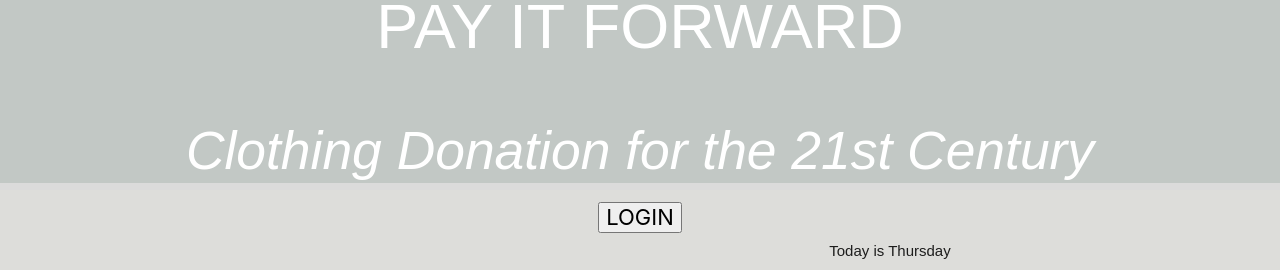
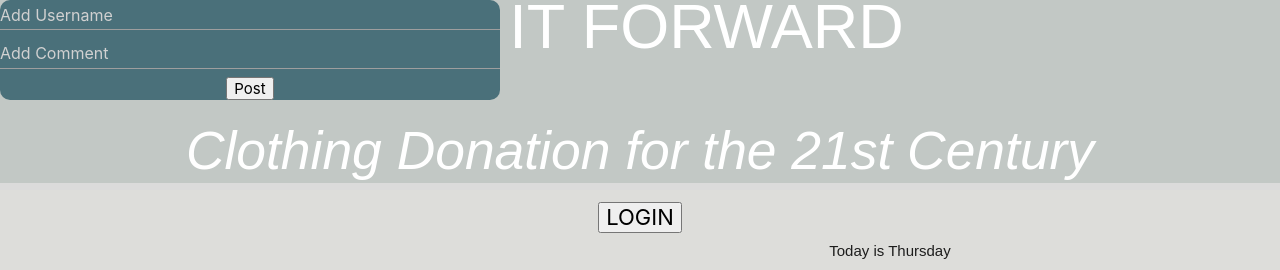
Before and after one commit to Peeterlee/payitforward, a PHP site: page / in a window 1280 px wide. Shown: the top 270 px of the page. Run offline with PHP 8.4, Linux system fonts and the light colour scheme; some libraries are stand-ins or nearby versions.

Commit message:
Comment Popup

```diff
--- a/index.html
+++ b/index.html
@@ -37,12 +37,23 @@
              </div>
             </header>
 
+            <div class="comment-form">
+                <input class="comment1" placeholder="Add Username">
+                <input class="comment1" placeholder="Add Comment">
+                <button>Post</button>
+            </div>
             <div class="post">
                 <div class="date">Today is Thursday</div>
                 <img class="post-img" src="https://cdn.pixabay.com/photo/2019/10/01/21/42/caravansary-4519442_960_720.jpg">
                 <div class="desc">This is the image description. <br>This is the place that your describe the item you are positing. </div>
-                <a href="#">Add a Comment</a>
+                <div id="comments-modal" class="modal">
+                    <div class="modal-content">
+                      Add Comment
+                    </div>
+                </div>
             </div>
+
+
 
             <main class="main-page">
               <div id="posts-container" class="content posts-container">
--- a/style.css
+++ b/style.css
@@ -72,7 +72,26 @@
       margin:0 0 10px 500px;
   }
 
-  a{
-      text-decoration: none;
+  .modal-content{
       font-size:12px;
+      color:blue;
+
   }
+
+  .comment-form{
+      display:flex;
+      justify-content: center;
+      align-items:center;
+      flex-direction:column;
+      position:absolute;
+      background-color:#4A707A;
+      width:500px;
+      height:100px;
+      border-radius:10px;
+  }
+
+  .comment1{
+      width:200px;
+      height:auto;
+      margin:10px;
+  }
```
